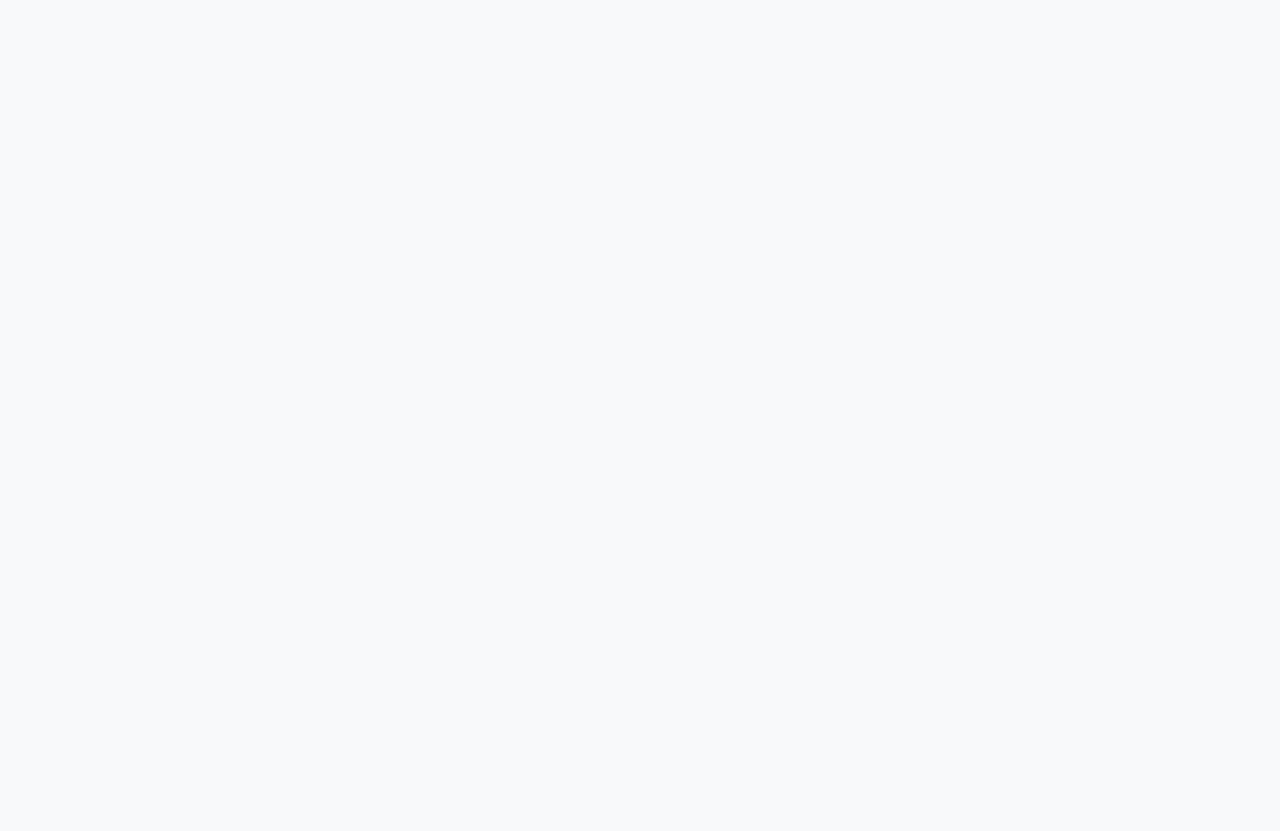
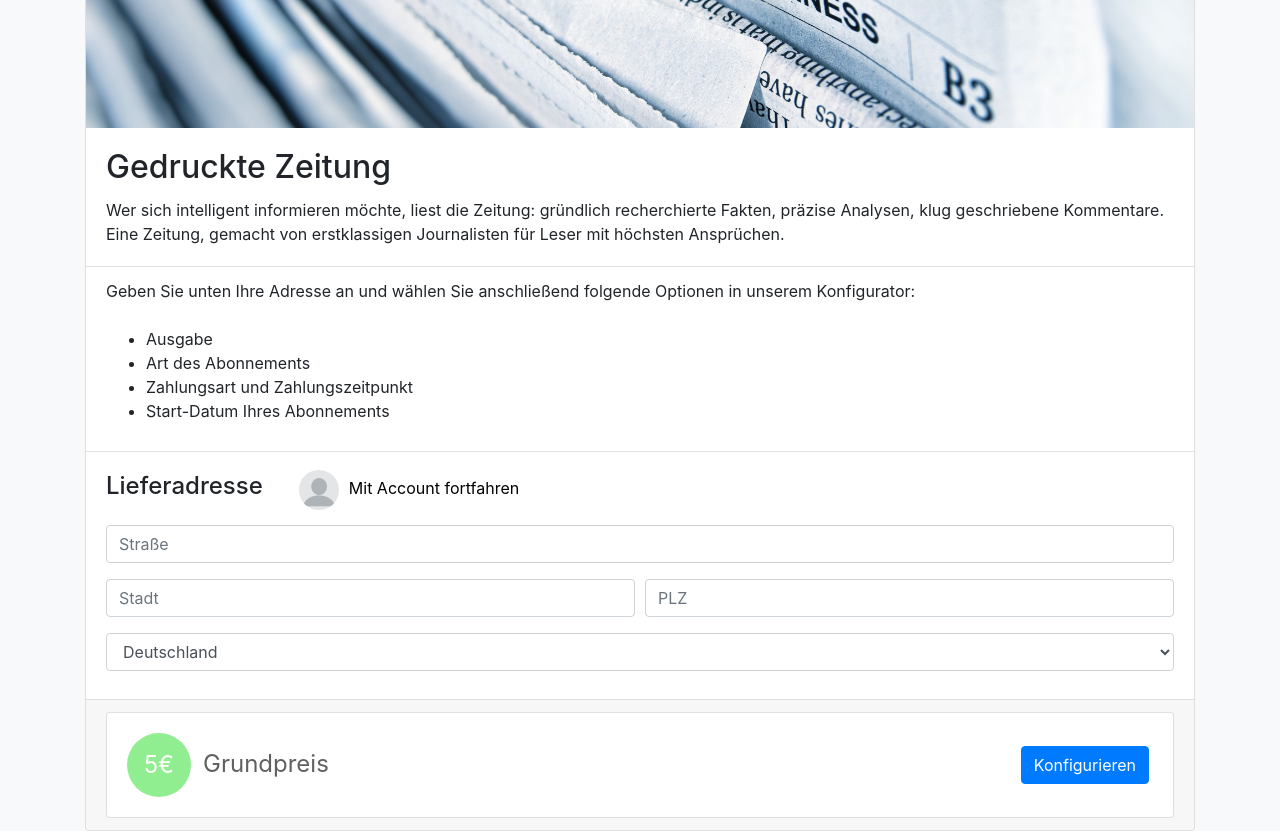
Before and after one commit to BeRe197/Abobestellung, a React (Create React App) app: page /konfigurator in a window 1280 px wide. Shown: the part 200-1031 px from the top of the page. Before the commit the page ends 800 px from the top, so only its background shows below. Built offline with nearby package versions, Linux system fonts and the light colour scheme.

Commit message:
first version of first configurator step

```diff
--- a/src/assets/style/App.css
+++ b/src/assets/style/App.css
@@ -1,33 +1,40 @@
 body {
     background-color: rgb(248, 249, 250) !important;
 }
+
 .avatar {
     border-radius: 100%;
     -webkit-border-radius: 100%;
     -moz-border-radius: 100%;
     width: 2.5rem;
 }
+
 .headerName {
     float: left;
     padding-top: 0.4rem;
     margin-right: 10px;
 }
+
 .headerProfileBtn {
     color: black !important;
     background-color: transparent !important;
     border: none !important;
 }
+
 .headerProfileBtn::after {
     content: none !important;
 }
+
 .landingPageContainer {
     padding-top: 2rem;
     padding-bottom: 2rem;
 }
+
 .landingPageContainer:nth-child(even) {
     background-color: white;
     width: 100%;
 }
+
 .registrieren {
     width: 24rem;
     max-width: 100%;
@@ -41,18 +48,75 @@ body {
     transform: translate(-50%, -50%);
     position: absolute;
 }
+
 .registrierenHeadline {
     text-align: center;
     margin-bottom: 1rem;
 }
+
 .toastErrorBorder {
     border-color: red !important;
 }
+
 .toastError {
     background-color: red !important;
     color: white !important;
 }
+
 .headerLink {
     color: black !important;
     text-decoration: none !important;
 }
+
+.productImage {
+    height: 15rem;
+    object-fit: cover;
+    object-position: center center;
+    width: 100%;
+}
+
+.priceTag {
+    float: left;
+    background-color: lightgreen;
+    width: 4rem;
+    height: 4rem;
+    color: white;
+    border-radius: 50%;
+    position: relative;
+}
+
+.priceTagValue {
+    top: 50%;
+    left: 50%;
+    transform: translate(-50%, -50%);
+    position: absolute;
+    font-size: 1.5rem;
+}
+
+.priceTagText {
+    transform: translate(0, -50%);
+    position: absolute;
+    top: 50%;
+    left: 0;
+    width: 100%;
+    padding-left: 6rem;
+    font-size: 1.5rem;
+    color: #606060;
+    padding-right: 1.5rem;
+}
+
+.deliveryAddress {
+    margin-bottom: 1.5rem;
+    float: left;
+    margin-top: 0.5rem;
+    margin-right: 1.5rem;
+}
+
+.deliveryAvatar {
+    float: left;
+    margin-right: 10px;
+}
+
+.deliveryLoginBtn:hover {
+    box-shadow: 0 0 6px rgba(35, 173, 278, 1);
+}
--- a/src/components/App.js
+++ b/src/components/App.js
@@ -5,6 +5,7 @@ import Header from './Header'
 import LandingPage from "./LandingPage";
 import Registrieren from "./Registrieren";
 import Login from "./Login";
+import Step1Delivery from "./configurator/Step1Delivery";
 
 import '../assets/style/App.css'
 
@@ -16,14 +17,14 @@ export class App extends Component {
         this.handleLogOut = this.handleLogOut.bind(this)
         this.state = {
             isLoggedIn: false,
-            userName: "",
+            user: {email: ""},
         }
     }
 
-    handleLogIn(userName) {
+    handleLogIn(user) {
         this.setState({
             isLoggedIn: true,
-            userName: userName,
+            user: user,
         })
         // TODO: Check from where the login form was called and route correctly back
         this.props.history.push(`/`)
@@ -32,7 +33,7 @@ export class App extends Component {
     handleLogOut() {
         this.setState({
             isLoggedIn: false,
-            userName: "",
+            user: {email: ""},
         })
         this.props.history.push(`/`)
         return null
@@ -40,12 +41,15 @@ export class App extends Component {
 
     render() {
 
-        const {isLoggedIn, userName} = this.state
+        const {isLoggedIn, user} = this.state
 
         return (
             <>
-                <Header isLoggedIn={isLoggedIn} userName={userName}/>
+                <Header isLoggedIn={isLoggedIn} userName={user.email}/>
                 <Switch>
+                    <Route exact path="/konfigurator">
+                        <Step1Delivery/>
+                    </Route>
                     <Route exact path="/anmelden">
                         <Login handleLogIn={this.handleLogIn}/>
                     </Route>
@@ -56,7 +60,7 @@ export class App extends Component {
                         {this.handleLogOut}
                     </Route>
                     <Route exact path="/">
-                        <LandingPage isLoggedIn={isLoggedIn} userName={userName}/>
+                        <LandingPage isLoggedIn={isLoggedIn} userName={user.email}/>
                     </Route>
                 </Switch>
             </>
--- a/src/components/Header.js
+++ b/src/components/Header.js
@@ -32,6 +32,9 @@ export class Header extends Component {
                 <Navbar.Toggle aria-controls="responsive-navbar-nav"/>
                 <Navbar.Collapse id="responsive-navbar-nav">
                     <Nav className="mr-auto">
+                        <Link to="/konfigurator">
+                            Produkt
+                        </Link>
                     </Nav>
                     <Nav>
                         {
@@ -63,7 +66,8 @@ export class Header extends Component {
                                         <Dropdown.Item href="#/action-1">Action</Dropdown.Item>
                                         <Dropdown.Item href="#/action-2">Another action</Dropdown.Item>
                                         <Dropdown.Divider/>
-                                        <Dropdown.Item><Link className="headerLink" to="/abmelden">Abmelden</Link></Dropdown.Item>
+                                        <Dropdown.Item><Link className="headerLink"
+                                                             to="/abmelden">Abmelden</Link></Dropdown.Item>
                                     </Dropdown.Menu>
                                 </Dropdown>
                         }
--- a/src/components/LandingPage.js
+++ b/src/components/LandingPage.js
@@ -59,7 +59,7 @@ class LandingPage extends Component {
                             In unserem individuellen Abokonfigurator finden Sie bestimmt das wonach Sie suchen.
                         </p>
                         <p>
-                            <Button variant="primary">Konfigurator starten</Button>
+                            <Button variant="primary" onClick={() => {this.props.history.push(`/konfigurator`)}}>Konfigurator starten</Button>
                         </p>
                     </Container>
                 </div>
@@ -71,7 +71,7 @@ class LandingPage extends Component {
                             Konfigurieren Sie Ihr ganz persönliches Abonnement jetzt!
                         </p>
                         <p>
-                            <Button variant="primary">Konfigurator starten</Button>
+                            <Button variant="primary" onClick={() => {this.props.history.push(`/konfigurator`)}}>Konfigurator starten</Button>
                         </p>
                     </Container>
                 </div>
--- a/src/components/Login.js
+++ b/src/components/Login.js
@@ -45,7 +45,7 @@ class Login extends Component {
                         passwordWrong: true,
                     })
                 } else {
-                    this.props.handleLogIn(form[0].value)
+                    this.props.handleLogIn(erg)
                 }
             })
         }
--- a/src/components/Registrieren.js
+++ b/src/components/Registrieren.js
@@ -67,7 +67,7 @@ class Registrieren extends Component {
                     this.setState({
                         signIn: false,
                     })
-                    this.props.handleLogIn(form[8].checked ? form[13].value : form[9].value)
+                    this.props.handleLogIn(newCustomer)
                 } else {
                     this.setState({
                         duplicateEmailAddress: true,
--- /dev/null
+++ b/src/components/configurator/Step1Delivery.js
@@ -0,0 +1,155 @@
+import React, {Component} from 'react';
+import PropTypes from 'prop-types';
+
+import Container from "react-bootstrap/Container";
+import Card from "react-bootstrap/Card";
+import Button from "react-bootstrap/Button";
+import Form from "react-bootstrap/Form";
+import Col from "react-bootstrap/Col";
+import ListGroup from "react-bootstrap/ListGroup";
+import ListGroupItem from "react-bootstrap/ListGroupItem";
+import Modal from "react-bootstrap/Modal";
+
+import newspaper from "../../assets/images/newspaper.jpg"
+import avatar from "../../assets/images/avatar.jpg";
+import Login from "../Login";
+
+class Step1Delivery extends Component {
+
+    constructor(props) {
+        super(props);
+        this.handleLogIn = this.handleLogIn.bind(this)
+        this.handleClose = this.handleClose.bind(this)
+
+        this.state = {
+            showModal: false,
+        }
+    }
+
+    handleLogIn() {
+        this.setState({
+            showModal: true,
+        })
+    }
+
+    handleClose() {
+        this.setState({
+            showModal: false,
+        })
+    }
+
+    render() {
+
+        const {showModal} = this.state
+
+        return (
+            <Container style={{paddingTop: "1.5rem"}}>
+                <Card>
+                    <Card.Img variant="top" className={"productImage"} src={newspaper}/>
+                    <Card.Body>
+                        <Card.Title style={{fontSize: "2rem"}}>Gedruckte Zeitung</Card.Title>
+                        <Card.Text>
+                            Wer sich intelligent informieren möchte, liest die Zeitung: gründlich recherchierte Fakten,
+                            präzise Analysen, klug geschriebene Kommentare. Eine Zeitung, gemacht von erstklassigen
+                            Journalisten für Leser mit höchsten Ansprüchen.
+                        </Card.Text>
+                    </Card.Body>
+                    <ListGroup className="list-group-flush">
+                        <ListGroupItem>
+                            Geben Sie unten Ihre Adresse an und wählen Sie anschließend folgende Optionen in unserem
+                            Konfigurator:<br/><br/>
+                            <ul>
+                                <li>Ausgabe</li>
+                                <li>Art des Abonnements</li>
+                                <li>Zahlungsart und Zahlungszeitpunkt</li>
+                                <li>Start-Datum Ihres Abonnements</li>
+                            </ul>
+                        </ListGroupItem>
+                        <ListGroupItem>
+                            <form>
+                                <h4 className="deliveryAddress">Lieferadresse</h4>
+                                <Button className="headerProfileBtn deliveryLoginBtn" onClick={this.handleLogIn}>
+                                    <img
+                                        alt="Avatar"
+                                        src={avatar}
+                                        className="d-inline-block align-top avatar deliveryAvatar"
+                                    />{' '}
+                                    <div className="headerName">Mit Account fortfahren</div>
+                                </Button>
+                                <Form.Group controlId="formGridAddress2">
+                                    <Form.Control required placeholder="Straße"/>
+                                    <Form.Control.Feedback type="invalid">
+                                        Bitte geben Sie Ihre Straße ein.
+                                    </Form.Control.Feedback>
+                                </Form.Group>
+
+                                <Form.Row>
+                                    <Form.Group as={Col} controlId="formGridCity2">
+                                        <Form.Control required name="city" placeholder="Stadt"/>
+                                        <Form.Control.Feedback type="invalid">
+                                            Bitte geben Sie Ihre Stadt ein.
+                                        </Form.Control.Feedback>
+                                    </Form.Group>
+
+                                    <Form.Group as={Col} controlId="formGridZip2">
+                                        <Form.Control required type="number" name="zip"
+                                                      placeholder="PLZ"/>
+                                        <Form.Control.Feedback type="invalid">
+                                            Bitte geben Sie Ihre Postleitzahl ein.
+                                        </Form.Control.Feedback>
+                                    </Form.Group>
+                                </Form.Row>
+
+                                <Form.Group controlId="formGridState2">
+                                    <Form.Control required name="state" as="select"
+                                                  defaultValue="Deutschland">
+                                        <option>Deutschland</option>
+                                        <option>Österreich</option>
+                                        <option>Schweiz</option>
+                                        <option>Frankreich</option>
+                                    </Form.Control>
+                                </Form.Group>
+                            </form>
+                        </ListGroupItem>
+                    </ListGroup>
+                    <Card.Footer>
+                        <Card>
+                            <Card.Body>
+                                <div className="priceTag">
+                                    <div className="priceTagValue">5€</div>
+                                </div>
+                                <div className="priceTagText">
+                                    Grundpreis
+                                    <Button style={{float: "inline-end"}}>
+                                        Konfigurieren
+                                    </Button>
+                                </div>
+                            </Card.Body>
+                        </Card>
+                    </Card.Footer>
+                </Card>
+                <Modal show={showModal} onHide={this.handleClose} backdrop="static" size="lg"
+                       aria-labelledby="contained-modal-title-vcenter" centered>
+                    <Modal.Header closeButton>
+                        <Modal.Title>Anmelden</Modal.Title>
+                    </Modal.Header>
+                    <Modal.Body>
+                        ...
+                    </Modal.Body>
+                    <Modal.Footer>
+                        <Button variant="secondary" onClick={this.handleClose}>
+                            Abbrechen
+                        </Button>
+                        <Button variant="primary" onClick={this.handleClose}>
+                            Anmelden
+                        </Button>
+                    </Modal.Footer>
+                </Modal>
+            </Container>
+        );
+    }
+}
+
+Step1Delivery.propTypes = {};
+
+export default Step1Delivery;
```
Also changed, not shown: src/assets/images/newspaper.jpg (added).
